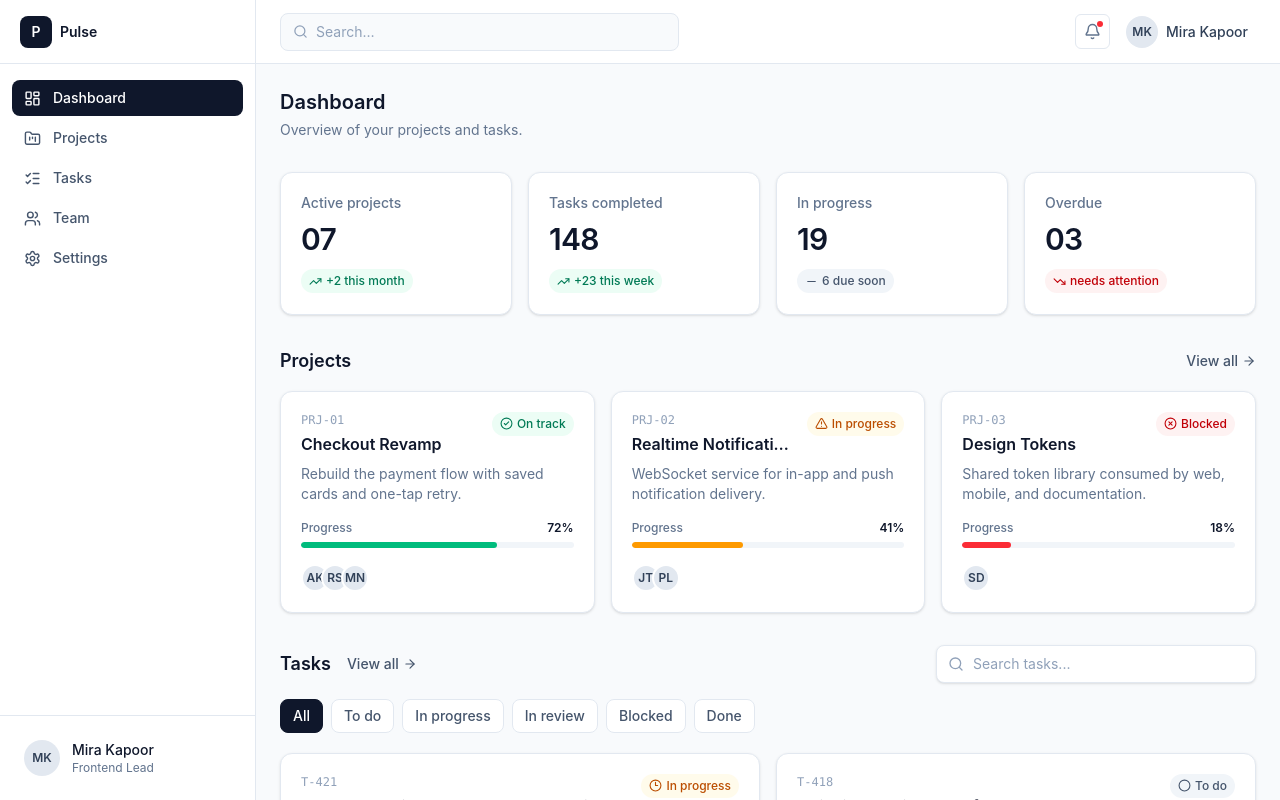
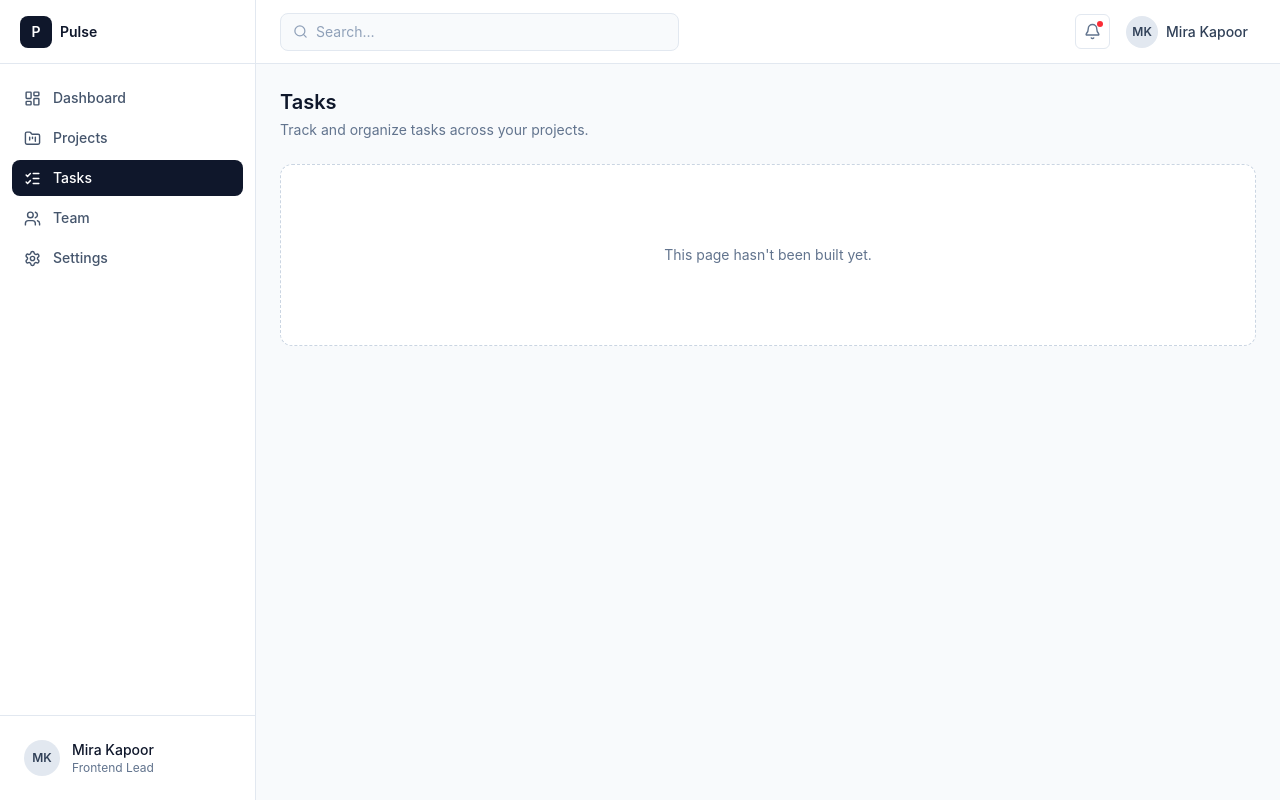
Before and after one commit to duttaanirban/Nexa, a React app in the folder Frontend/: page /tasks in a window 1280 px wide. Built offline with nearby package versions, Linux system fonts and the light colour scheme; the HTML template or start-up script is replaced by a standard one.

Commit message:
feat: connect sidebar navigation to router

```diff
--- a/Frontend/package.json
+++ b/Frontend/package.json
@@ -14,6 +14,7 @@
     "lucide-react": "^1.33.0",
     "react": "^19.2.8",
     "react-dom": "^19.2.8",
+    "react-router-dom": "^7.18.2",
     "tailwindcss": "^4.3.3"
   },
   "devDependencies": {
--- a/Frontend/src/App.jsx
+++ b/Frontend/src/App.jsx
@@ -1,12 +1,71 @@
-import AppLayout from "./components/layouts/Applayout.jsx";
-import Dashboard from "./pages/Dashboard.jsx";
+import { BrowserRouter, Routes, Route } from "react-router-dom";
+import AppLayout from "./components/layouts/Applayout";
+import Dashboard from "./pages/Dashboard";
 
-function App() {
+/**
+ * Temporary placeholder for routes that don't have a real page yet.
+ * Matches the heading + description pattern used in Dashboard.jsx so
+ * the app feels consistent while these pages are built out.
+ */
+function PagePlaceholder({ title, description }) {
   return (
-    <AppLayout>
-      <Dashboard />
-    </AppLayout>
+    <div className="flex flex-col gap-6">
+      <div>
+        <h1 className="text-xl font-semibold text-slate-900">{title}</h1>
+        <p className="mt-1 text-sm text-slate-500">{description}</p>
+      </div>
+
+      <div className="flex flex-1 items-center justify-center rounded-xl border border-dashed border-slate-300 bg-white px-6 py-20 text-center text-sm text-slate-500">
+        This page hasn't been built yet.
+      </div>
+    </div>
   );
 }
 
-export default App;
+export default function App() {
+  return (
+    <BrowserRouter>
+      <Routes>
+        <Route element={<AppLayout />}>
+          <Route index element={<Dashboard />} />
+          <Route
+            path="projects"
+            element={
+              <PagePlaceholder
+                title="Projects"
+                description="Browse and manage all projects in one place."
+              />
+            }
+          />
+          <Route
+            path="tasks"
+            element={
+              <PagePlaceholder
+                title="Tasks"
+                description="Track and organize tasks across your projects."
+              />
+            }
+          />
+          <Route
+            path="team"
+            element={
+              <PagePlaceholder
+                title="Team"
+                description="See who's working on what across the team."
+              />
+            }
+          />
+          <Route
+            path="settings"
+            element={
+              <PagePlaceholder
+                title="Settings"
+                description="Manage your account and workspace preferences."
+              />
+            }
+          />
+        </Route>
+      </Routes>
+    </BrowserRouter>
+  );
+}
--- a/Frontend/src/components/layouts/Applayout.jsx
+++ b/Frontend/src/components/layouts/Applayout.jsx
@@ -1,23 +1,23 @@
 import { useState } from "react";
+import { Outlet } from "react-router-dom";
 import Sidebar from "./Sidebar";
 import Navbar from "./Navbar";
 
 /**
  * AppLayout
  *
- * Shell that composes Sidebar + Navbar around page content. Owns the
- * mobile sidebar-open state so Navbar's menu button and Sidebar's
- * backdrop/close button stay in sync.
+ * Shared layout route. Composes Sidebar + Navbar around whatever
+ * child route matched via <Outlet />. Owns the mobile sidebar-open
+ * state so Navbar's menu button and Sidebar's backdrop/close button
+ * stay in sync.
  *
- * Usage:
- *   <AppLayout>
- *     <Dashboard />
- *   </AppLayout>
- *
- * If you introduce React Router, replace `children` with `<Outlet />`
- * and render <AppLayout /> as a layout route.
+ * Usage (in App.jsx):
+ *   <Route element={<AppLayout />}>
+ *     <Route index element={<Dashboard />} />
+ *     <Route path="projects" element={<Projects />} />
+ *   </Route>
  */
-export default function AppLayout({ children }) {
+export default function AppLayout() {
   const [isSidebarOpen, setIsSidebarOpen] = useState(false);
 
   return (
@@ -31,7 +31,7 @@ export default function AppLayout({ children }) {
         <Navbar onMenuClick={() => setIsSidebarOpen(true)} />
 
         <main className="flex-1 overflow-y-auto p-4 md:p-6">
-          {children}
+          <Outlet />
         </main>
       </div>
     </div>
--- a/Frontend/src/components/layouts/Sidebar.jsx
+++ b/Frontend/src/components/layouts/Sidebar.jsx
@@ -1,4 +1,4 @@
-import { useState } from "react";
+import { NavLink } from "react-router-dom";
 import {
   LayoutDashboard,
   FolderKanban,
@@ -9,17 +9,16 @@ import {
 } from "lucide-react";
 
 /**
- * Sidebar navigation items.
- * Swap `activeId` state below for React Router's `useLocation` /
- * `NavLink` once routing is wired up — this keeps the component
- * usable standalone until then.
+ * Sidebar navigation items. `to` matches the routes defined in
+ * App.jsx. Dashboard uses `end` (set on the NavLink below) so it's
+ * only active on the exact `/` path, not on every nested route.
  */
 const NAV_ITEMS = [
-  { id: "dashboard", label: "Dashboard", icon: LayoutDashboard },
-  { id: "projects", label: "Projects", icon: FolderKanban },
-  { id: "tasks", label: "Tasks", icon: ListChecks },
-  { id: "team", label: "Team", icon: Users },
-  { id: "settings", label: "Settings", icon: Settings },
+  { id: "dashboard", label: "Dashboard", icon: LayoutDashboard, to: "/", end: true },
+  { id: "projects", label: "Projects", icon: FolderKanban, to: "/projects" },
+  { id: "tasks", label: "Tasks", icon: ListChecks, to: "/tasks" },
+  { id: "team", label: "Team", icon: Users, to: "/team" },
+  { id: "settings", label: "Settings", icon: Settings, to: "/settings" },
 ];
 
 /**
@@ -36,13 +35,6 @@ const NAV_ITEMS = [
  *   drawer chrome (backdrop, close button) is inert.
  */
 export default function Sidebar({ isOpen = false, onClose = () => {} }) {
-  const [activeId, setActiveId] = useState("dashboard");
-
-  const handleSelect = (id) => {
-    setActiveId(id);
-    onClose();
-  };
-
   return (
     <>
       {/* Backdrop — mobile only, shown when drawer is open */}
@@ -91,25 +83,26 @@ export default function Sidebar({ isOpen = false, onClose = () => {} }) {
         >
           {NAV_ITEMS.map((item) => {
             const Icon = item.icon;
-            const isActive = activeId === item.id;
 
             return (
-              <button
+              <NavLink
                 key={item.id}
-                type="button"
-                onClick={() => handleSelect(item.id)}
-                aria-current={isActive ? "page" : undefined}
-                className={[
-                  "flex w-full items-center gap-3 rounded-lg px-3 py-2 text-sm font-medium transition-colors",
-                  "focus-visible:outline focus-visible:outline-2 focus-visible:outline-offset-2 focus-visible:outline-slate-400",
-                  isActive
-                    ? "bg-slate-900 text-white"
-                    : "text-slate-600 hover:bg-slate-100 hover:text-slate-900",
-                ].join(" ")}
+                to={item.to}
+                end={item.end}
+                onClick={onClose}
+                className={({ isActive }) =>
+                  [
+                    "flex w-full items-center gap-3 rounded-lg px-3 py-2 text-sm font-medium transition-colors",
+                    "focus-visible:outline focus-visible:outline-2 focus-visible:outline-offset-2 focus-visible:outline-slate-400",
+                    isActive
+                      ? "bg-slate-900 text-white"
+                      : "text-slate-600 hover:bg-slate-100 hover:text-slate-900",
+                  ].join(" ")
+                }
               >
                 <Icon size={17} strokeWidth={2} aria-hidden="true" />
                 {item.label}
-              </button>
+              </NavLink>
             );
           })}
         </nav>
```
Also changed, not shown: 1 other file (tests, documents, lock files or other folders).
